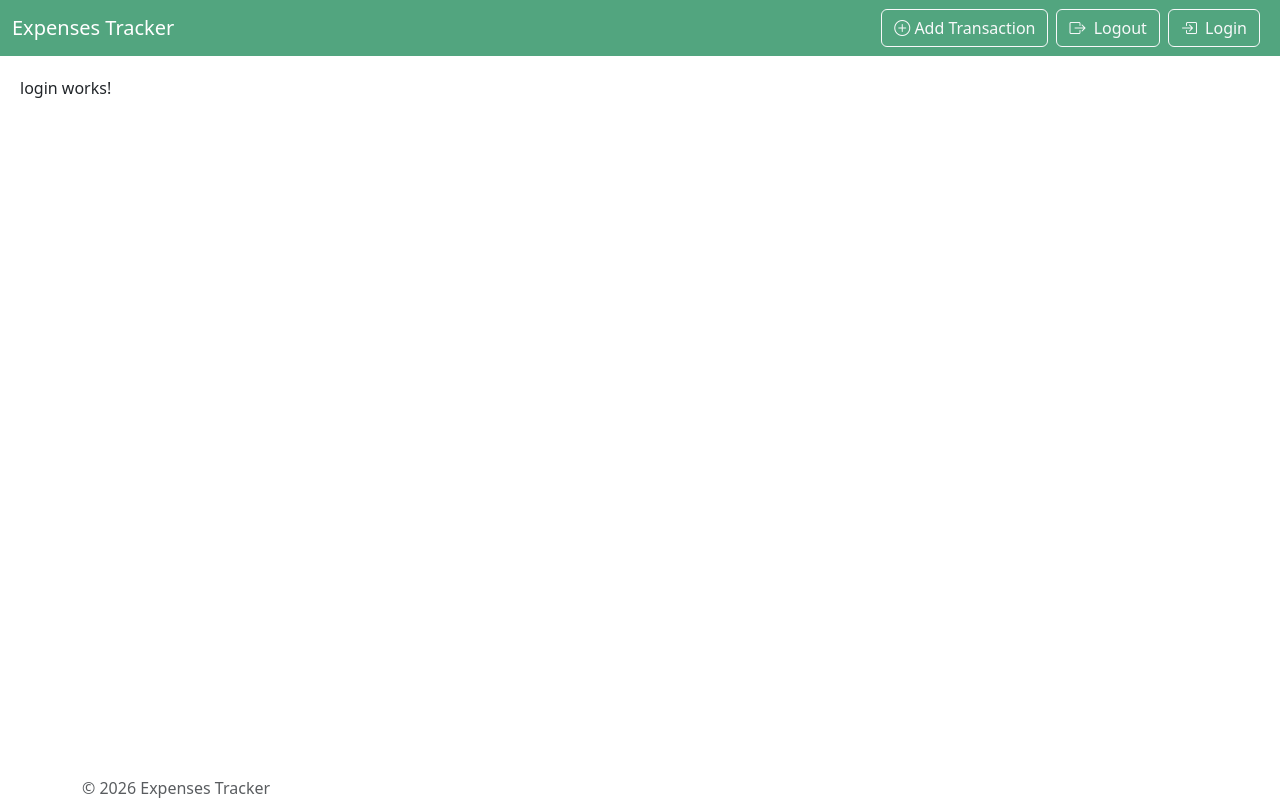
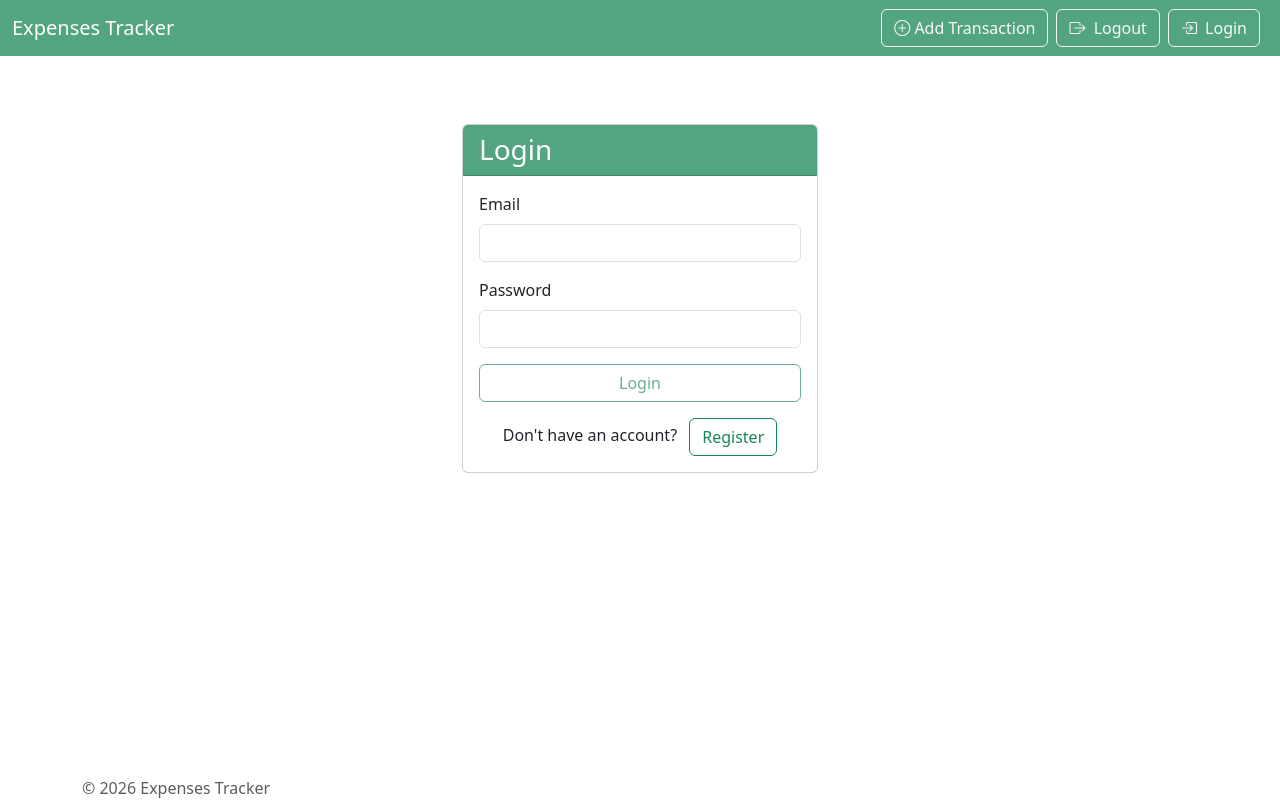
Before and after one commit to amineatm/Expenses, an Angular app in the folder Expenses.Client/: page /login in a window 1280 px wide. Built offline with nearby package versions, Linux system fonts and the light colour scheme.

Commit message:
secure route

```diff
--- a/Expenses.Client/src/app/app.routes.ts
+++ b/Expenses.Client/src/app/app.routes.ts
@@ -3,6 +3,7 @@ import { Login } from './components/login/login';
 import { Signup } from './components/signup/signup';
 import { TransactionList } from './components/transaction-list/transaction-list';
 import { TransactionForm } from './components/transaction-form/transaction-form';
+import { authGuard } from './components/guards/auth.guard';
 
 export const routes: Routes = [
     {
@@ -15,15 +16,18 @@ export const routes: Routes = [
     },
     {
         path: 'transactions',
-        component: TransactionList
+        component: TransactionList,
+        canActivate : [authGuard]
     },
     {
         path: 'add',
-        component: TransactionForm
+        component: TransactionForm,
+        canActivate : [authGuard]
     },
     {
         path: 'edit/:id',
-        component: TransactionForm
+        component: TransactionForm,
+        canActivate : [authGuard]
     },
     {
         path: '',
--- /dev/null
+++ b/Expenses.Client/src/app/components/guards/auth.guard.ts
@@ -0,0 +1,13 @@
+import { inject } from "@angular/core"
+import { Auth } from "../../services/auth"
+import { Router } from "@angular/router";
+
+export const authGuard = () => {
+    const authService = inject(Auth);
+    const router = inject(Router);
+
+    if (authService.IsAuthenticated()) return true;
+
+    router.navigate(['/login'])
+    return false
+}
--- a/Expenses.Client/src/app/components/login/login.html
+++ b/Expenses.Client/src/app/components/login/login.html
@@ -1 +1,67 @@
-<p>login works!</p>
+<div class="container">
+    <div class="row justify-content-center">
+        <div class="col-md-6 col-lg-4">
+            <div class="card mt-5">
+
+                <div class="card-header bg-success bg-opacity-75">
+                    <h3 class="card-title mb-0 text-white">Login</h3>
+                </div>
+
+                <div class="card-body">
+                    <div class="alert alert-danger" *ngIf="errorMessage">
+                        {{ errorMessage }}
+                    </div>
+
+                    <form [formGroup]="loginForm" (ngSubmit)="onSumbit()">
+
+                        <div class="mb-3">
+                            <label for="email" class="form-label">Email</label>
+                            <input type="email" class="form-control" id="email" formControlName="email"
+                                [ngClass]="{ 'is-invalid': hasError('email', 'required') || hasError('email', 'email') }" />
+                            <div class="invalid-feedback" *ngIf="hasError('email', 'required')">
+                                Email is required.
+                            </div>
+                            <div class="invalid-feedback" *ngIf="hasError('email', 'email')">
+                                Please enter a valid email address.
+                            </div>
+                        </div>
+
+                        <div class="mb-3">
+                            <label for="password" class="form-label">Password</label>
+                            <input type="password" class="form-control" id="password" formControlName="password"
+                                [ngClass]="{
+                  'is-invalid':
+                    hasError('password', 'required') ||
+                    hasError('password', 'minlength') ||
+                    hasError('password', 'maxlength')
+                }" />
+                            <div class="invalid-feedback" *ngIf="hasError('password', 'required')">
+                                Password is required.
+                            </div>
+                            <div class="invalid-feedback" *ngIf="hasError('password', 'minlength')">
+                                Password must be at least 6 characters long.
+                            </div>
+                            <div class="invalid-feedback" *ngIf="hasError('password', 'maxlength')">
+                                Password must be no more than 15 characters long.
+                            </div>
+                        </div>
+
+
+                        <div class="d-grid">
+                            <button type="submit" class="btn btn-outline-success" [disabled]="!loginForm.valid">
+                                Login
+                            </button>
+                        </div>
+
+                        <div class="text-center mt-3">
+                            Don't have an account?
+                            <a class="btn btn-outline-success ms-2" [routerLink]="'/signup'">Register</a>
+                        </div>
+
+                    </form>
+                </div>
+
+            </div>
+        </div>
+    </div>
+</div>
--- a/Expenses.Client/src/app/components/login/login.ts
+++ b/Expenses.Client/src/app/components/login/login.ts
@@ -1,11 +1,45 @@
+import { CommonModule } from '@angular/common';
 import { Component } from '@angular/core';
+import { FormBuilder, FormGroup, ReactiveFormsModule, Validators } from '@angular/forms';
+import { Router, RouterLink } from '@angular/router';
+import { Auth } from '../../services/auth';
 
 @Component({
   selector: 'app-login',
-  imports: [],
+  imports: [RouterLink, CommonModule, ReactiveFormsModule],
   templateUrl: './login.html',
   styleUrl: './login.css',
 })
 export class Login {
+  loginForm: FormGroup;
+  errorMessage: string | null = null;
+  constructor(private fb: FormBuilder, private authService: Auth, private router: Router) {
+    this.loginForm = this.fb.group(
+      {
+        email: ['', [Validators.required, Validators.email]],
+        password: ['', [Validators.required, Validators.minLength(6), Validators.maxLength(15)]],
+      }
+    )
+  }
+  hasError(controlName: string, errorName: string): boolean {
+    const control = this.loginForm.get(controlName);
+    return !!control && (control.touched || control.dirty) && control.hasError(errorName);
+  }
 
+
+  onSumbit() {
+    this.errorMessage = null;
+    if (this.loginForm.valid) {
+      const signUp = this.loginForm.value;
+      this.authService.login(signUp).subscribe({
+        next: () => {
+          this.router.navigate(['/transactions'])
+        },
+        error: (error) => {
+          console.log('--- Error: ', error);
+          this.errorMessage = error.error
+        }
+      })
+    }
+  }
 }
--- a/Expenses.Client/src/app/components/signup/signup.ts
+++ b/Expenses.Client/src/app/components/signup/signup.ts
@@ -48,11 +48,12 @@ export class Signup {
   }
 
   onSumbit() {
+    this.errorMessage = null;
     if (this.signupForm.valid) {
       const signUp = this.signupForm.value;
       this.authService.register(signUp).subscribe({
         next: () => {
-          this.router.navigate(['/transactions'])
+          this.router.navigate(['/login'])
         },
         error: (error) => {
           console.log('--- Error: ', error);
--- a/Expenses.Client/src/app/services/auth.ts
+++ b/Expenses.Client/src/app/services/auth.ts
@@ -33,4 +33,8 @@ export class Auth {
     localStorage.removeItem("token");
     this.router.navigate(['/login']);
   }
+
+  IsAuthenticated(): boolean {
+    return !!localStorage.getItem('token');
+  }
 }
```
Also changed, not shown: Expenses.Client/src/app/components/signup/signup.html (+5 -5 lines).
